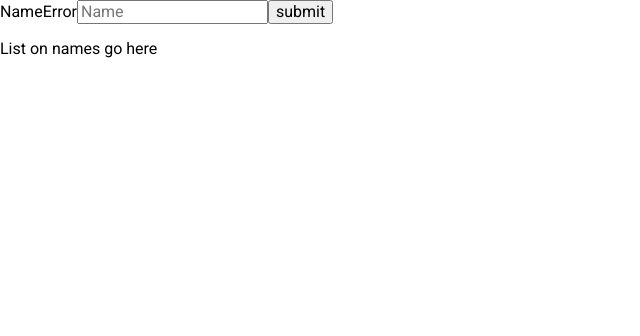
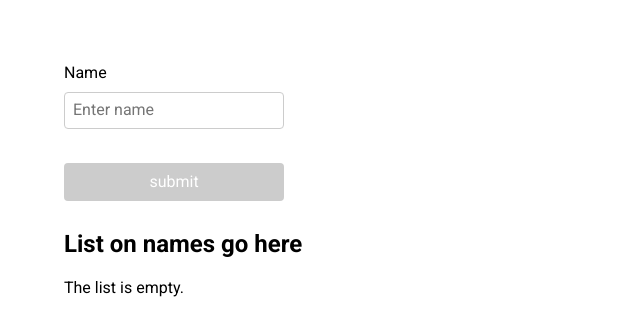
Before and after one commit to rastim26/lovetovisit-fdtest, a React (Vite) app: page /task3 in a window 1280 px wide. Shown: the top 336 px of the page, without its empty margins (0-640 px from the left). Built offline with nearby package versions, Linux system fonts and the light colour scheme.

Commit message:
feat: Add form styling and functionality for The task 3

```diff
--- a/src/Views/Task3/Task3.tsx
+++ b/src/Views/Task3/Task3.tsx
@@ -1,16 +1,75 @@
 import './task3.css'
+import React from 'react';
 
 const Task3 = () => {
+
+    const [firstName, setFirstName] = React.useState('');
+    const [isError, setError] = React.useState(false);
+    const [validationMessage, setValidationMessage] = React.useState('');
+    const [namesList, setNamesList] = React.useState<string[]>([]);
+    const [disabled, setDisabled] = React.useState(true);
+
+    const validateInput = (value: string) => {
+        if (value.length < 3) {
+            setError(true);
+            setValidationMessage('Name must be at least 3 characters long');
+            setDisabled(true);
+        } else if (namesList.includes(value.toLowerCase())) {
+            console.log('Name already exists');
+            setError(true);
+            setValidationMessage('Name already exists');
+            setDisabled(true);
+        } else {
+            setError(false);
+            setValidationMessage('');
+            setDisabled(false);
+        }
+    }
+
+    const handleChange = (e: React.ChangeEvent<HTMLInputElement>) => {
+        const value = e.target.value;
+        setFirstName(value);
+        validateInput(value);
+    }
+
+    const handleSubmit = (e: React.FormEvent<HTMLFormElement>) => {
+        e.preventDefault()
+        setNamesList([firstName, ...namesList]);
+        setFirstName('');
+        console.log('submitted');
+    }
+
+    React.useEffect(() => {
+        setFirstName('');
+        setError(false);
+        setDisabled(true);
+    }, []);
+
     return (
         <div className="task3">
-            <form>
-                <label>Name</label>
-                <span>Error</span>
-                <input type="text" placeholder="Name" />
-                <button>submit</button>
+            <form onSubmit={handleSubmit} className='form'>
+                <label className='form__label'>Name</label>
+                <input className='form__text-input'
+                    id="name-input"
+                    type="text"
+                    placeholder="Enter name"
+                    minLength={3}
+                    value={firstName}
+                    onChange={handleChange}
+                />
+                <span className={`form__error-message ${isError ? 'is-error' : ''}`}>{validationMessage}</span>
+                <button className={`form__button ${disabled  ? 'is-disabled' : '' }`} type="submit" disabled={disabled}>submit</button>
             </form>
-            <section>
-                <p>List on names go here</p>
+            <section className="section">
+                <h2 className="section__title">List on names go here</h2>
+                { namesList.length > 0
+                    ? (<ul>
+                        {namesList?.map((item, index) => (
+                            <li key={index}>{item}</li>
+                        ))}
+                    </ul>)
+                    : <p>The list is empty.</p>
+                }
             </section>
         </div>
     )
--- a/src/Views/Task3/task3.css
+++ b/src/Views/Task3/task3.css
@@ -1,2 +1,67 @@
 .task3 {
+  padding: 5%;
+
+  .form {
+    display: flex;
+    flex-direction: column;
+    width: 220px;
+  }
+
+  .form__label {
+    margin-bottom: 10px;
+  }
+
+  .form__text-input {
+    padding: 8px;
+    border: 1px solid #ccc;
+    border-radius: 4px;
+    margin-bottom: 34px;
+  }
+
+  .form__error-message {
+    display: none;
+    color: red;
+    font-size: 12px;
+    height: 0;
+    position: relative;
+    bottom: 24px;
+    left: 0;
+  }
+
+  .form__error-message.is-error {
+    display: block;
+  }
+
+  .form__button {
+    padding: 10px;
+    background-color: #007bff;
+    color: white;
+    border: none;
+    border-radius: 4px;
+    cursor: pointer;
+    transition: all 0.3s ease;
+
+    &:hover {
+      opacity: 0.7;
+    }
+  }
+
+  .form__button.is-disabled {
+    background-color: #ccc;
+    cursor: not-allowed;
+
+    &:hover {
+      opacity: 1;
+    }
+  }
+
+  .section {
+    padding: 30px 0;
+  }
+
+  .section__title {
+    margin-top: 0;
+    margin-bottom: 20px;
+  }
+
 }
```
